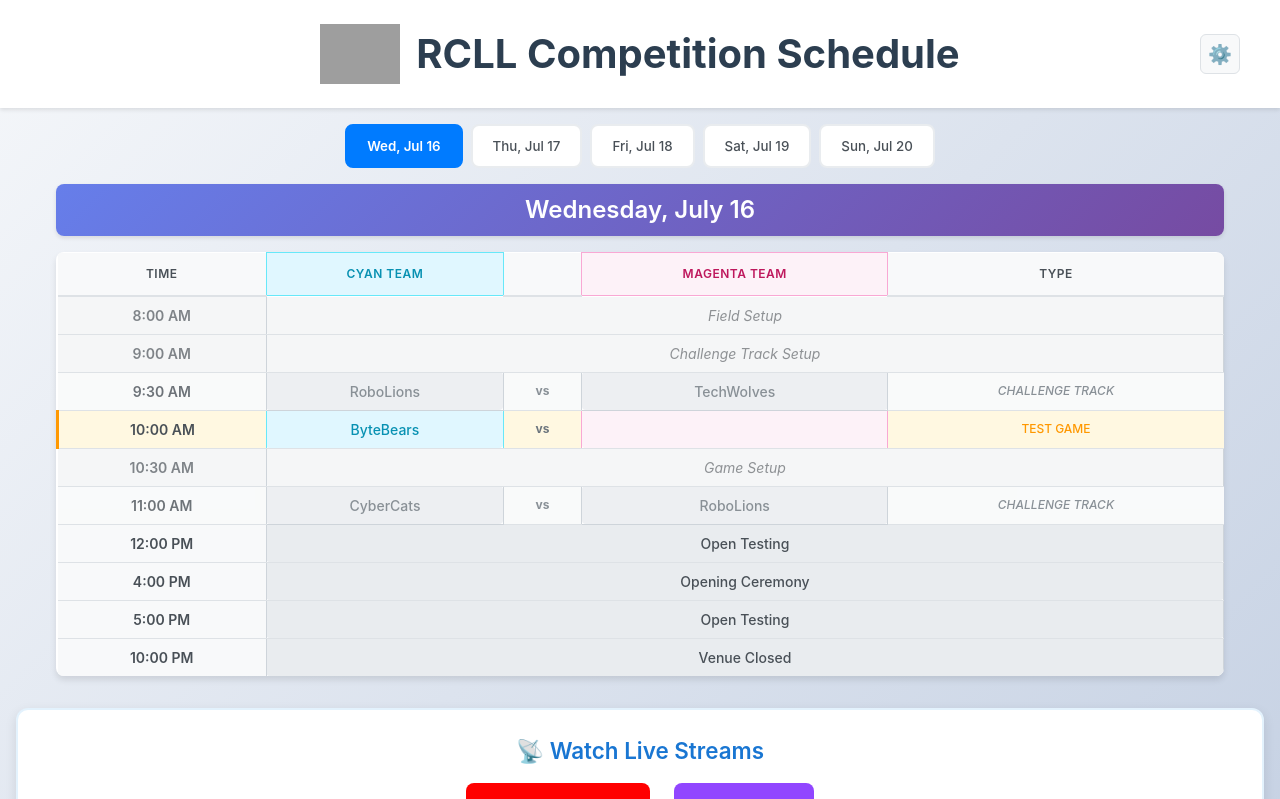
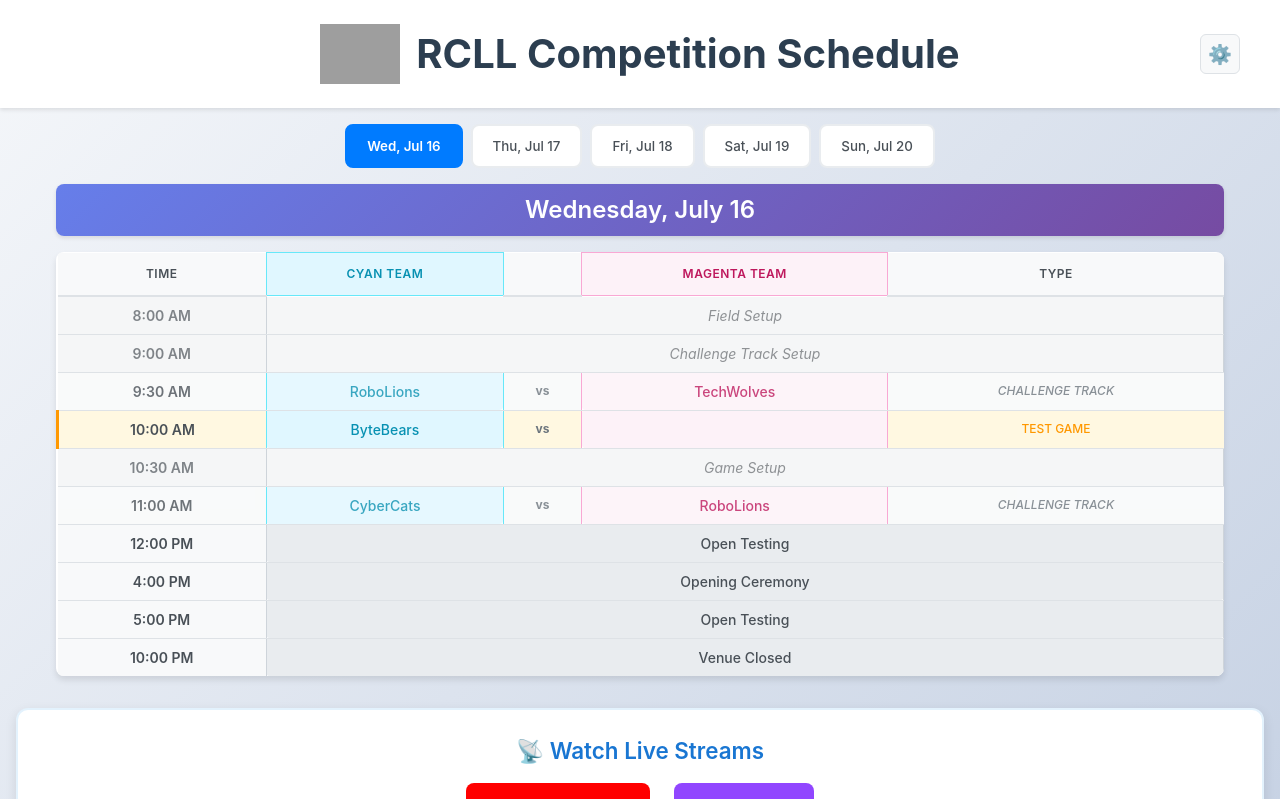
Before and after one commit to morxa/rcll-schedule, a React (Vite) app: page / in a window 1280 px wide. Shown: the top 799 px of the page. Built offline with nearby package versions, Linux system fonts and the light colour scheme; no server answers; grey boxes are pictures that could not be loaded.

Commit message:
Use team colors also in challenge track

```diff
--- a/src/components/GameRow.css
+++ b/src/components/GameRow.css
@@ -197,12 +197,6 @@
   100% { box-shadow: 0 3px 12px rgba(108, 117, 125, 0.3); }
 }
 
-.game-challenge .team-cell {
-  background-color: #e9ecef !important;
-  color: #6c757d !important;
-  border-color: #ced4da !important;
-}
-
 .game-challenge .game-type-cell {
   color: #6c757d;
   font-style: italic;
```
